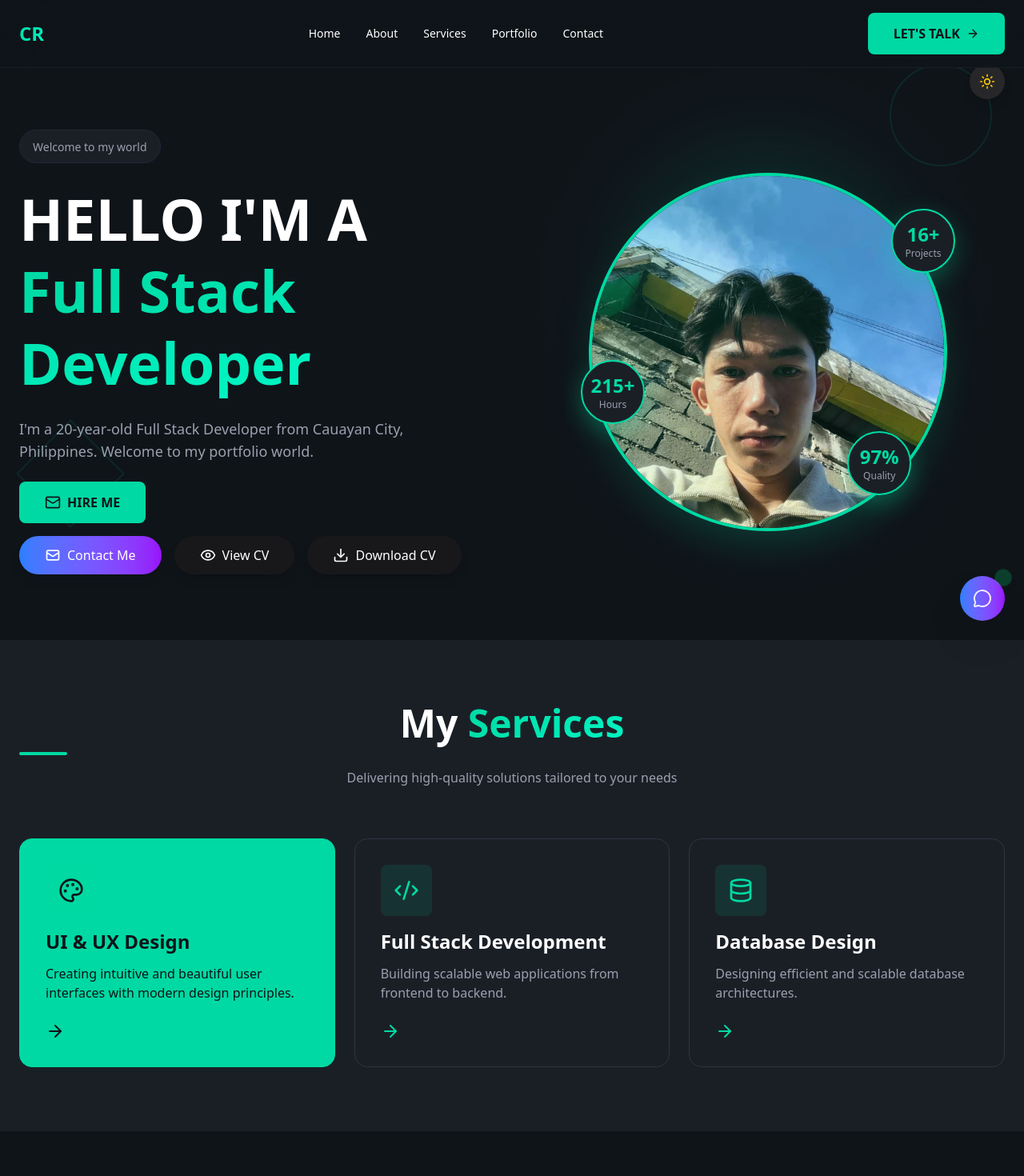
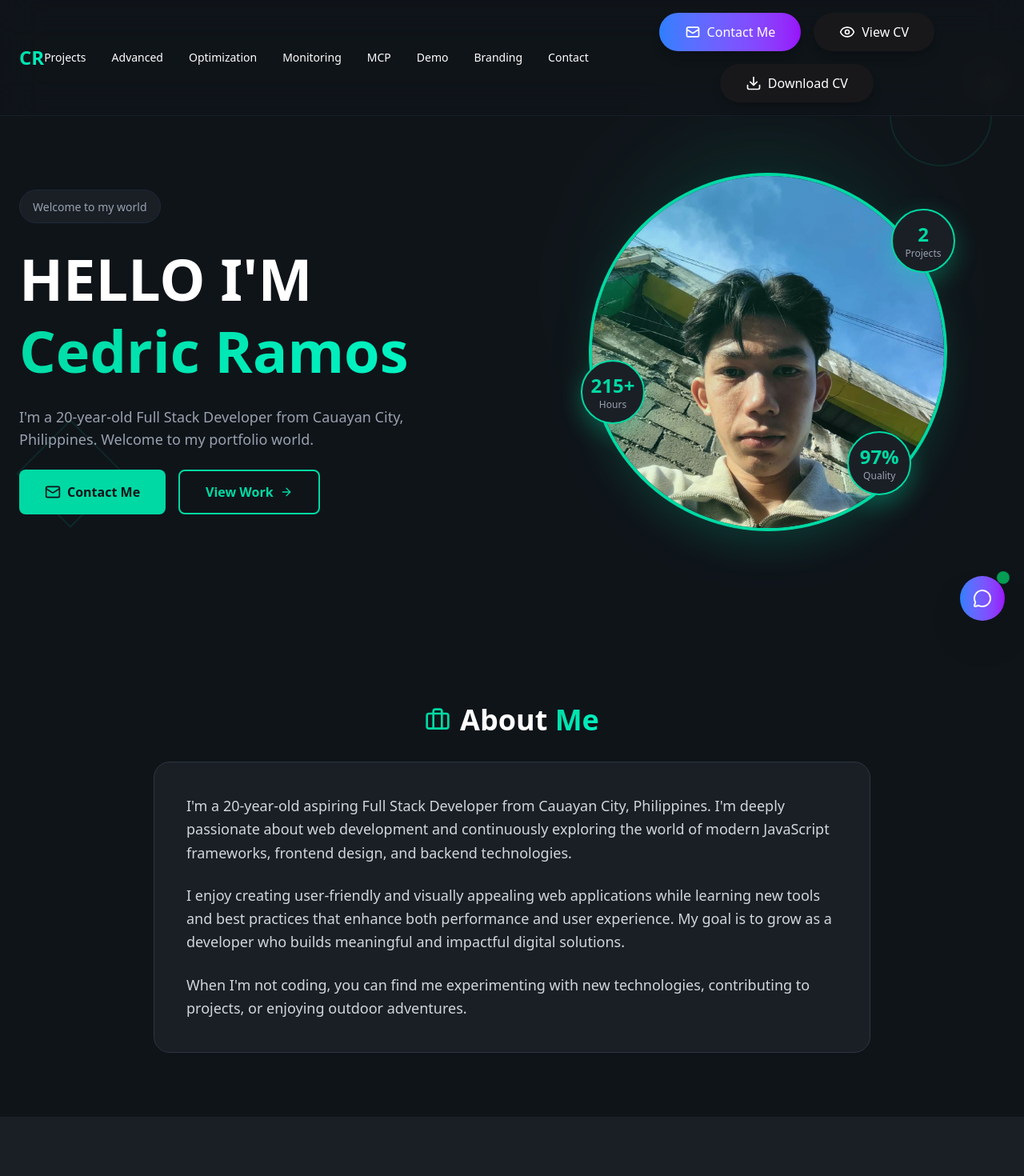
Before and after one commit to cdrcrmss/digital-twin-workshop, a Next.js app in the folder my-portfolio/: page / in a window 1280 px wide. Shown: the top 1470 px of the page at 80% size. Built offline with nearby package versions, Linux system fonts and the light colour scheme.

Commit message:
Update navbar with all pages, change hero to name, remove HIRE ME and Services, realistic project count

```diff
--- a/my-portfolio/app/page.tsx
+++ b/my-portfolio/app/page.tsx
@@ -1,33 +1,12 @@
 import { AIChat } from './components/AIChat';
 import { ThemeToggle } from './components/ThemeToggle';
 import { CVViewer } from './components/CVViewer';
-import { Github, Linkedin, Facebook, Mail, Download, ArrowRight, Code2, Palette, Database, Sparkles, Briefcase } from 'lucide-react';
+import { Github, Linkedin, Facebook, Mail, ArrowRight, Code2, Sparkles, Briefcase } from 'lucide-react';
 
 export default function Home() {
   const skills = [
     'JavaScript', 'TypeScript', 'React', 'Next.js', 'Node.js',
     'Tailwind CSS', 'Python', 'SQL', 'Git', 'Docker'
-  ];
-
-  const services = [
-    {
-      title: 'UI & UX Design',
-      description: 'Creating intuitive and beautiful user interfaces with modern design principles.',
-      icon: Palette,
-      active: true
-    },
-    {
-      title: 'Full Stack Development',
-      description: 'Building scalable web applications from frontend to backend.',
-      icon: Code2,
-      active: false
-    },
-    {
-      title: 'Database Design',
-      description: 'Designing efficient and scalable database architectures.',
-      icon: Database,
-      active: false
-    },
   ];
 
   const projects = [
@@ -66,15 +45,16 @@ export default function Home() {
             <a href="/" className="text-gradient hover:opacity-80 transition">CR</a>
           </div>
           <div className="hidden lg:flex gap-8 text-sm font-medium">
-            <a href="#home" className="hover:text-[#00d9a3] transition">Home</a>
-            <a href="#about" className="hover:text-[#00d9a3] transition">About</a>
-            <a href="#services" className="hover:text-[#00d9a3] transition">Services</a>
-            <a href="#portfolio" className="hover:text-[#00d9a3] transition">Portfolio</a>
+            <a href="/projects" className="hover:text-[#00d9a3] transition">Projects</a>
+            <a href="/advanced-features" className="hover:text-[#00d9a3] transition">Advanced</a>
+            <a href="/optimization" className="hover:text-[#00d9a3] transition">Optimization</a>
+            <a href="/monitoring" className="hover:text-[#00d9a3] transition">Monitoring</a>
+            <a href="/mcp-integration" className="hover:text-[#00d9a3] transition">MCP</a>
+            <a href="/demo" className="hover:text-[#00d9a3] transition">Demo</a>
+            <a href="/professional" className="hover:text-[#00d9a3] transition">Branding</a>
             <a href="#contact" className="hover:text-[#00d9a3] transition">Contact</a>
           </div>
-          <a href="#contact" className="hidden lg:flex items-center gap-2 btn-primary">
-            LET'S TALK <ArrowRight className="w-4 h-4" />
-          </a>
+          <CVViewer />
         </div>
       </nav>
 
@@ -91,8 +71,8 @@ export default function Home() {
             </div>
 
             <h1 className="text-5xl md:text-7xl font-bold leading-tight">
-              HELLO I'M A<br />
-              <span className="text-gradient">Full Stack Developer</span>
+              HELLO I'M<br />
+              <span className="text-gradient">Cedric Ramos</span>
             </h1>
 
             <p className="text-lg text-gray-400 light:text-gray-600 max-w-lg">
@@ -100,10 +80,12 @@ export default function Home() {
             </p>
 
             <div className="flex flex-wrap gap-4">
-              <a href="#contact" className="btn-primary flex items-center gap-2">
-                <Mail className="w-5 h-5" /> HIRE ME
+              <a href="mailto:contact@cedricramos.dev" className="btn-primary flex items-center gap-2">
+                <Mail className="w-5 h-5" /> Contact Me
               </a>
-              <CVViewer />
+              <a href="#portfolio" className="btn-outline flex items-center gap-2">
+                View Work <ArrowRight className="w-4 h-4" />
+              </a>
             </div>
           </div>
 
@@ -122,7 +104,7 @@ export default function Home() {
 
               {/* Stats Badges */}
               <div className="stats-badge" style={{ top: '10%', right: '-10px' }}>
-                <div className="text-2xl font-bold text-[#00d9a3]">16+</div>
+                <div className="text-2xl font-bold text-[#00d9a3]">2</div>
                 <div className="text-xs text-gray-400">Projects</div>
               </div>
               <div className="stats-badge" style={{ bottom: '30%', left: '-10px' }}>
@@ -134,44 +116,6 @@ export default function Home() {
                 <div className="text-xs text-gray-400">Quality</div>
               </div>
             </div>
-          </div>
-        </div>
-      </section>
-
-      {/* Services Section */}
-      <section id="services" className="py-20 px-6 bg-[#1a1f26] light:bg-gray-50">
-        <div className="max-w-7xl mx-auto">
-          <div className="text-center mb-16">
-            <h2 className="section-title text-4xl md:text-5xl font-bold mb-4">
-              My <span className="text-gradient">Services</span>
-            </h2>
-            <p className="text-gray-400 light:text-gray-600 max-w-2xl mx-auto">
-              Delivering high-quality solutions tailored to your needs
-            </p>
-          </div>
-
-          <div className="grid md:grid-cols-3 gap-6">
-            {services.map((service, index) => {
-              const Icon = service.icon;
-              return (
-                <div
-                  key={service.title}
-                  className={`service-card ${service.active ? 'active' : ''}`}
-                  style={{ animationDelay: `${index * 0.1}s` }}
-                >
-                  <div className="mb-6">
-                    <div className="w-16 h-16 rounded-lg bg-[#00d9a3]/10 flex items-center justify-center mb-4">
-                      <Icon className="w-8 h-8 text-[#00d9a3]" />
-                    </div>
-                    <h3 className="text-2xl font-bold mb-3">{service.title}</h3>
-                    <p className="text-gray-400 light:text-gray-600">{service.description}</p>
-                  </div>
-                  <div className="mt-auto">
-                    <ArrowRight className="w-6 h-6 text-[#00d9a3]" />
-                  </div>
-                </div>
-              );
-            })}
           </div>
         </div>
       </section>
```
